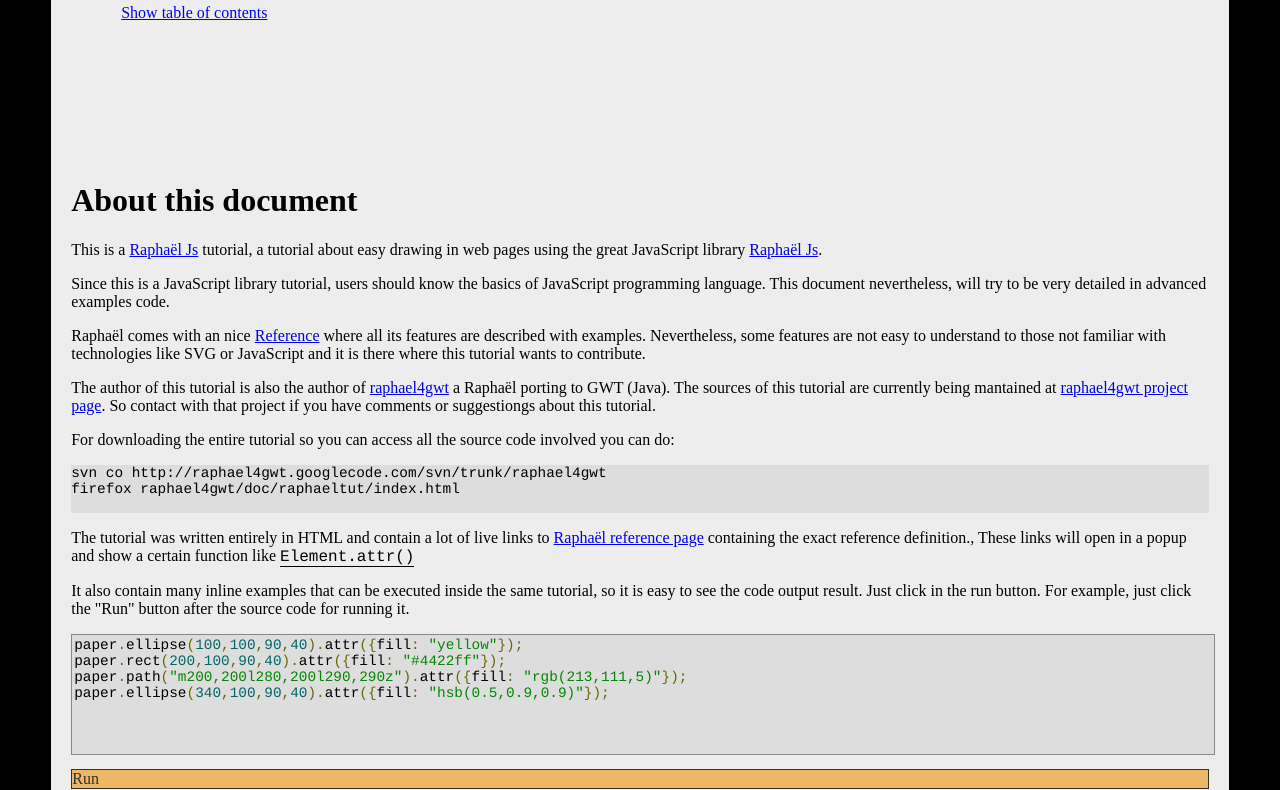
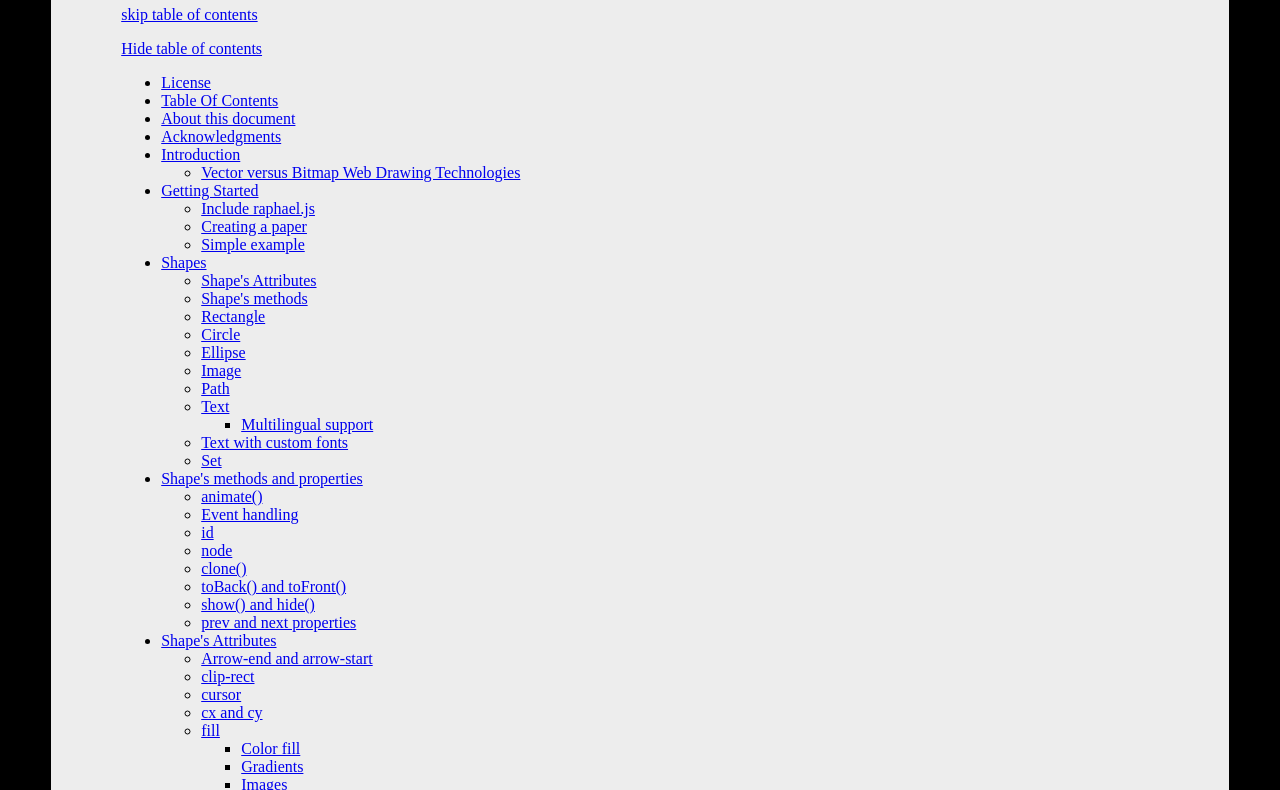
Before and after one commit to cancerberoSgx/raphaeljs-tutorial, a plain HTML site: page index.html in a window 1280 px wide. Shown: the part 723-1513 px from the top of the page. Drawn offline with Linux system fonts and the light colour scheme.

Commit message:
expanded toc

```diff
--- a/index.html
+++ b/index.html
@@ -24,7 +24,13 @@
     <script type="text/javascript" src="Anchor_Steam_NF_400.font.js"></script>
     <script type="text/javascript" src="samarkan.cufonfonts.js"></script>
 
-
+    <script type="text/javascript">
+$(document).ready(function(){
+	setTimeout(function(){
+		$('#generated-toc #toggle-container a').click();
+	}, 500);
+});
+    </script>
 
   </head>
 
@@ -49,6 +55,8 @@
 
    <p class="author">Author: <a href="http://code.google.com/p/raphael4gwt/">
    	Sebastián Gurin</a>
+
+   	<p><a href="https://github.com/cancerberoSgx/raphaeljs-tutorial">Project Page at Github</a></p>
 
 
 
@@ -83,6 +91,7 @@ src="http://pagead2.googlesyndication.com/pagead/show_ads.js">
 
 
    <h1>Table Of Contents</h1>
+
    <div id="generated-toc"></div>
 
 
@@ -102,9 +111,8 @@ src="http://pagead2.googlesyndication.com/pagead/show_ads.js">
 
    <p>The author of this tutorial is also the author of  <a href="http://code.google.com/p/raphael4gwt/">raphael4gwt</a>
     a Raphaël porting to GWT (Java). The sources of this tutorial are currently being mantained at
-    <a href="http://code.google.com/p/raphael4gwt/source/browse/#svn%2Ftrunk%2Fraphael4gwt%2Fdoc%2Fraphaeltut">
-    raphael4gwt project page</a>. So contact with that project if you have
-    comments or suggestiongs about this tutorial. </p>
+    <a href="https://github.com/cancerberoSgx/raphaeljs-tutorial">
+    Raphaeljs tutorial project page</a>. Feedback is very welcome. </p>
 
     <p>For downloading the entire tutorial so you can access all the source code involved you can do: </p>
 	<pre class="code">
```
Also changed, not shown: 1 other file.
